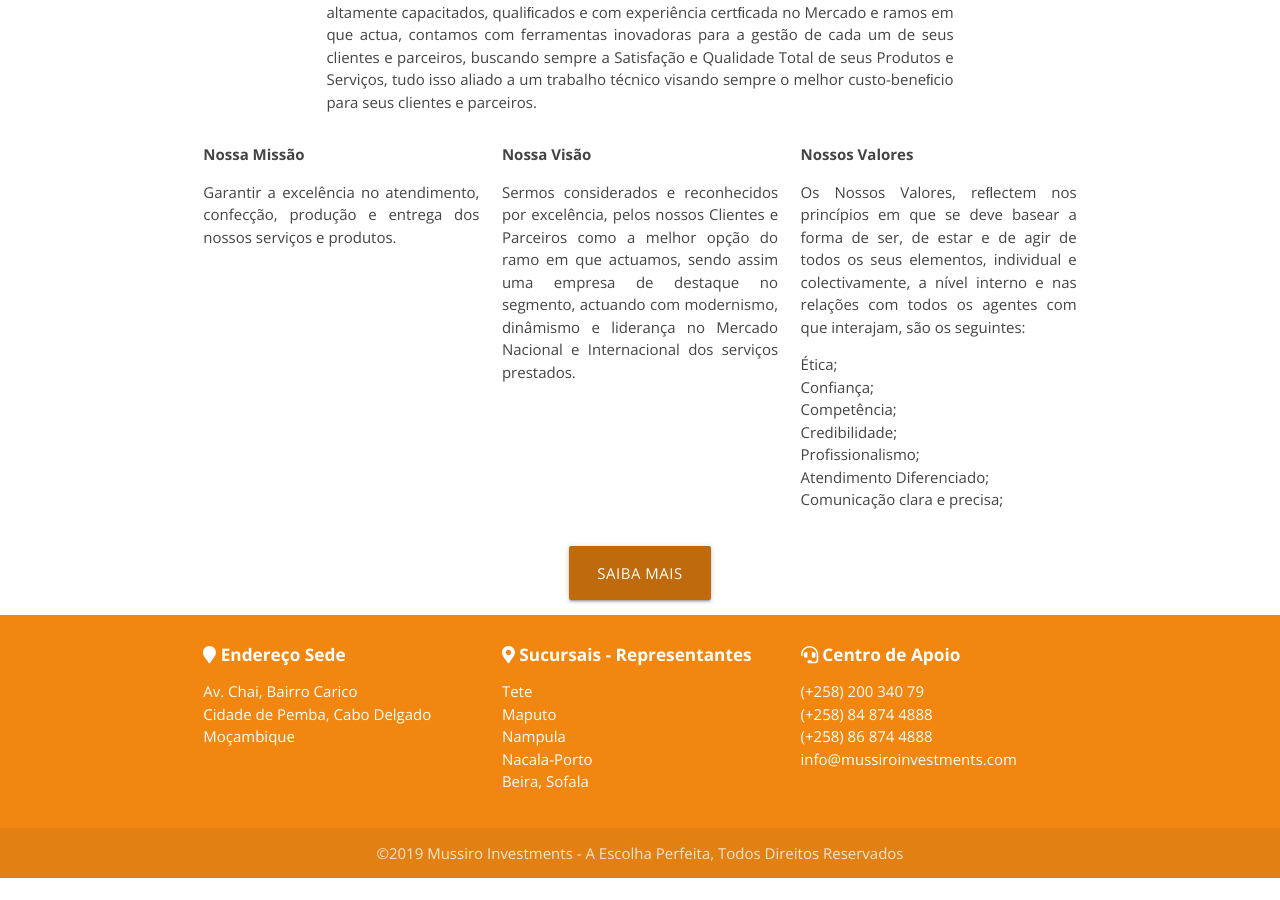
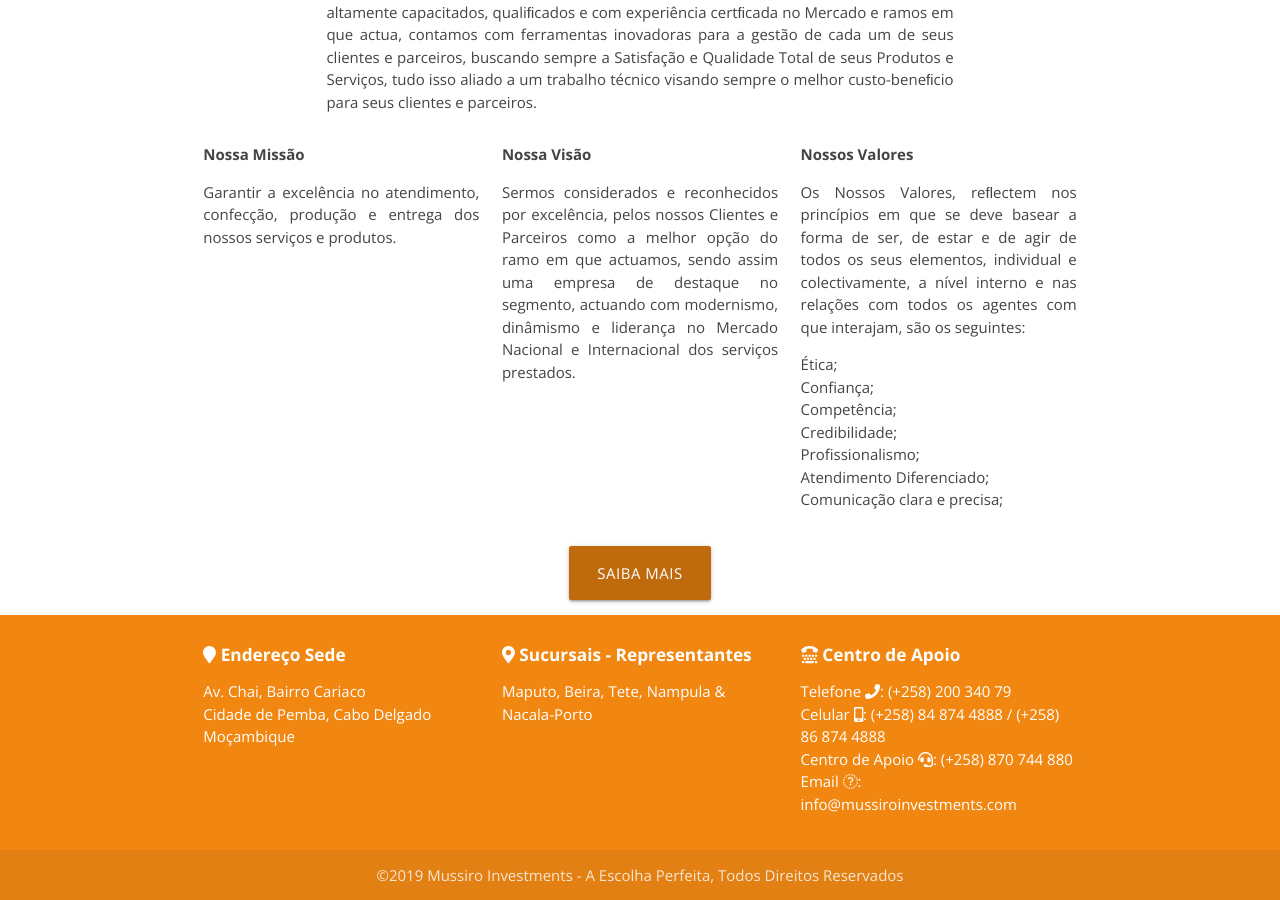
Before and after one commit to Zinenda/MussiroInvestments, a Jekyll site: the page built from index.html, in a window 1280 px wide and 900 px high, scrolled down 1053 px. Built offline with Jekyll 4.4.1, drawn with Linux system fonts in a browser that asks for light colours; nearby versions of some CDN libraries; a script that is not in the unit is left out; before the commit the page ends 1931 px from its top, so only the background shows below that.

Commit message:
some visual fixes

```diff
--- a/_includes/footer.html
+++ b/_includes/footer.html
@@ -7,7 +7,7 @@
                     Endereço Sede
                 </h6>
                 <ul>
-                    <li>Av. Chai, Bairro Carico</li>
+                    <li>Av. Chai, Bairro Cariaco</li>
                     <li>Cidade de Pemba, Cabo Delgado</li>
                     <li>Moçambique</li>
                 </ul>
@@ -20,32 +20,27 @@
                 </h6>
 
                 <ul>
-                    <li>Tete</li>
-                    <li>Maputo</li>
-                    <li>Nampula</li>
-                    <li>Nacala-Porto</li>
-                    <li>Beira, Sofala</li>
+                    <li>Maputo, Beira, Tete, Nampula & Nacala-Porto</li>
                 </ul>
             </div>
 
             <div class="col s12 l4">
                 <h6 class="bolder">
-                    <i class="fas fa-headset"></i>
+                    <i class="fas fa-tty"></i>
                     Centro de Apoio
                 </h6>
                 <ul>
                     <li>
-                        <a class="white-text" href="tel:+258 200 340 79">(+258) 200 340 79</a>
+                        <a class="white-text" href="tel:+258 200 340 79">Telefone <i class="fas fa-phone"></i>: (+258) 200 340 79</a>
                     </li>
                     <li>
-                        <a class="white-text" href="tel:+258 84 874 4888"> (+258) 84 874 4888</a>
+                        <a class="white-text" href="tel:+258 84 874 4888">Celular <i class="fas fa-mobile-alt"></i>: (+258) 84 874 4888</a> / <a class="white-text" href="tel:+258 86 874 4888">(+258) 86 874 4888</a>
                     </li>
                     <li>
-                        <a class="white-text" href="tel:+258 86 874 4888">(+258) 86 874 4888</a>
+                        <a class="white-text" href="tel:+258 870 744 880">Centro de Apoio <i class="fas fa-headset"></i>: (+258) 870 744 880</a>
                     </li>
-
                     <li>
-                        <a class="white-text" href="mailto:{{ site.email | encode }}">{{ site.email }}</a>
+                        <a class="white-text" href="mailto:{{ site.email | encode }}">Email <i class="fas fa-envelope-alt"></i>: {{ site.email }}</a>
                     </li>
                 </ul>
             </div>
```
